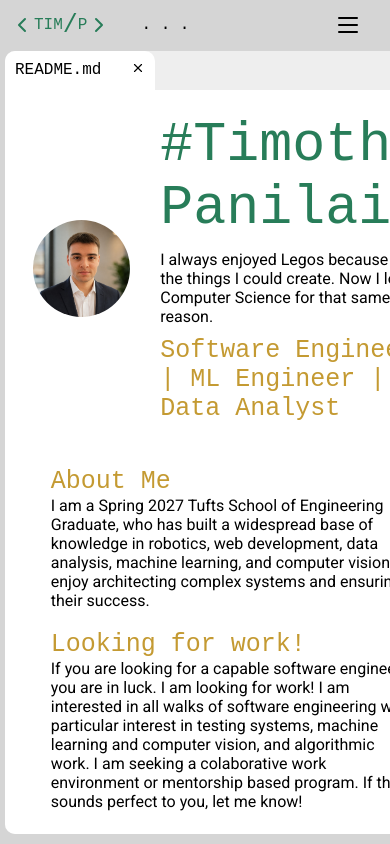
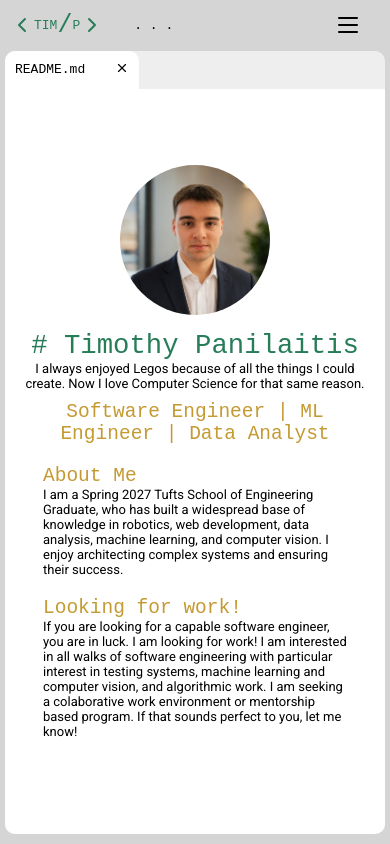
Before and after one commit to Lootim247/portfolio, a Next.js app: page / in a window 390 px wide. Built offline with nearby package versions, Linux system fonts and the light colour scheme.

Commit message:
modified to be mobile friendly at 360px

```diff
--- a/src/app/globals.css
+++ b/src/app/globals.css
@@ -11,7 +11,7 @@
   --header2-color:#C49A32;
   --font-title: monospace;
   --font-body: var(--font-google);
-  --font-size-title: 16px
+  --font-size: clamp(13px, 3vw, 16px);
 }
 
 @media (prefers-color-scheme: dark) {
@@ -28,7 +28,7 @@
     --header2-color:#FFD700;
     --font-title: monospace;
     --font-body: var(--font-google);
-    --font-size-title: 16px
+    --font-size: clamp(13px, 3vw, 16px);
   }
 }
 
@@ -49,7 +49,7 @@ body {
   color: var(--font-color);
   background: var(--background);
   font-family: var(--font-title);
-  font-size: var(--font-size-title);
+  font-size: var(--font-size);
   -webkit-font-smoothing: antialiased;
   -moz-osx-font-smoothing: grayscale;
 }
--- a/src/app/page.tsx
+++ b/src/app/page.tsx
@@ -5,6 +5,7 @@ import profilePic from '../../public/me.jpeg'
 export default function Home() {
   return (
     <div className={styles.page}>
+      {/* desktop version */}
       <div className={styles.titleContainer}>
         <Image
           src={profilePic}
@@ -18,6 +19,30 @@ export default function Home() {
             #Timothy Panilaitis
           </span>
 
+          <span>
+            I always enjoyed Legos because of all the things I could create. Now I love Computer Science for that same reason.
+          </span>
+
+          <span className={styles.textHeader2}>
+            Software Engineer | ML Engineer | Data Analyst
+          </span>
+
+        </div>
+      </div>
+
+      {/* Mobile Version */}
+      <div className={styles.mobileTitleContainer}>
+          <span className={styles.textTitle}>
+            <Image
+            src={profilePic}
+            alt="User Profile"
+            placeholder="blur"
+            className={styles.profilePic}
+          />
+          # Timothy Panilaitis
+          </span>
+
+        <div className={styles.titleDescriptionContainer}>
           <span>
             I always enjoyed Legos because of all the things I could create. Now I love Computer Science for that same reason.
           </span>
--- a/src/styles/main_layout.module.css
+++ b/src/styles/main_layout.module.css
@@ -108,6 +108,7 @@
     display: flex;
     flex-direction: column;
 
+    max-width: 100%;
     border-radius: 10px;
     flex: 1;
     background-color: var(--dark-background);
--- a/src/styles/page.module.css
+++ b/src/styles/page.module.css
@@ -1,6 +1,7 @@
 .page {
   display: flex;
   flex: 1;
+  max-width: 100%;
   gap: 20px;
   flex-direction: column;
   align-items: center;
@@ -10,6 +11,7 @@
 }
 
 .textTitle {
+  display: block;
   font-family: var(--font-title);
   color: var(--title-color);
   font-size: 55px;
@@ -63,6 +65,14 @@
   padding: 120px 60px;
 }
 
+.mobileTitleContainer {
+  display: none;
+}
+
+.mobileDescription {
+  display: none;
+}
+
 /* Enable hover only on non-touch devices */
 @media (hover: hover) and (pointer: fine) {
   a.primary:hover {
@@ -76,18 +86,40 @@
   }
 }
 
+/* mobile display */
 @media (max-width: 600px) {
-  .main {
-    padding: 48px 24px;
+  .titleContainer {
+    display: none;
   }
 
-  .intro {
-    gap: 16px;
+  .mobileTitleContainer {
+    display: flex;
+    flex-direction: column;
+    align-items: center;
+    width: 100%;
   }
 
-  .intro h1 {
-    font-size: 32px;
-    line-height: 40px;
-    letter-spacing: -1.92px;
+  .textTitle {
+    display: flex;
+    flex-direction: column;
+    align-items: center;
+    justify-content: center;
+    text-align: center;
+    font-size: clamp(24px, 7vw, 45px);
+    gap: 15px;
+  }
+
+  .textHeader2 {
+    font-size: clamp(15px, 5vw, 25px);
+  }
+
+  .profilePic {
+    width: 150px;
+    height: 150px;
+  }
+
+  .titleDescriptionContainer {
+    width: 90%;
+    text-align: center;
   }
 }
```
